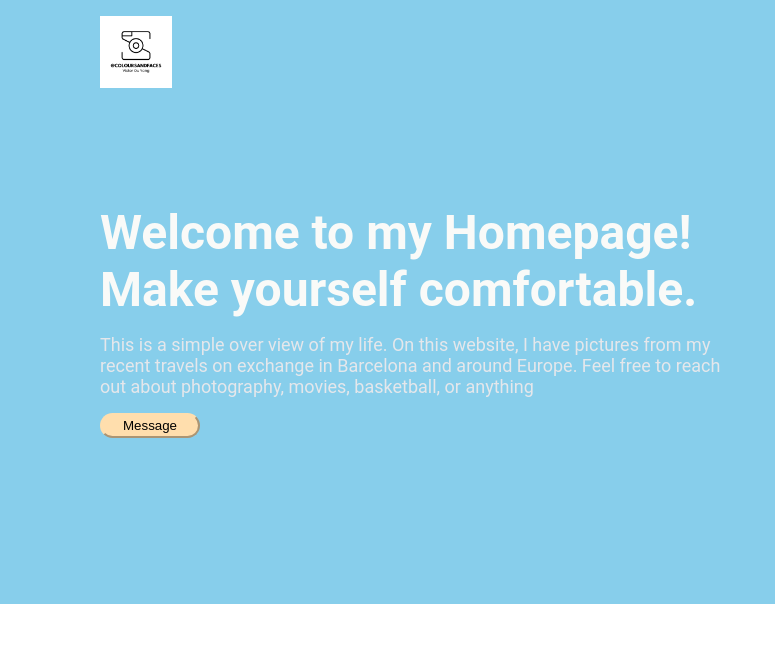
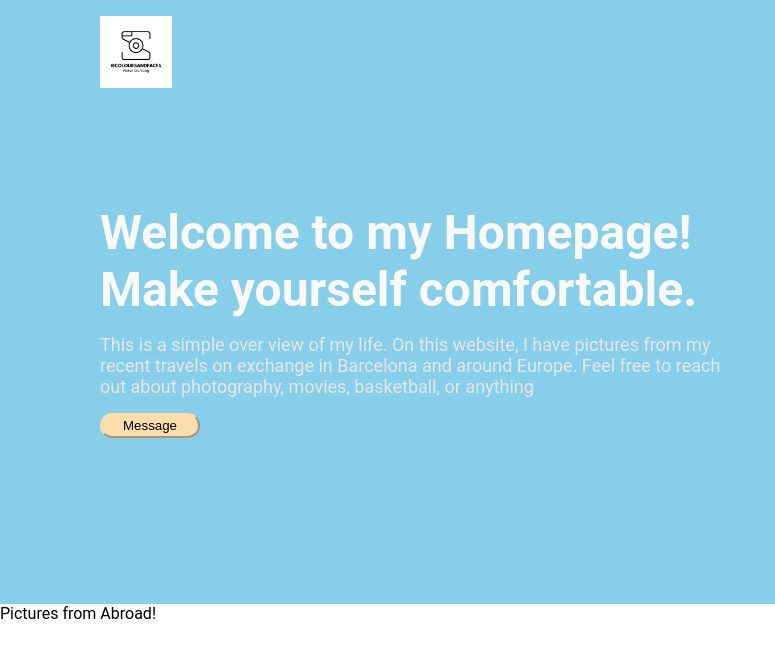
Before and after one commit to coloursandfaces/landing-page, a plain HTML site: page index.html in a window 1280 px wide. Shown: the full height of the page, 0-775 px from the left. Drawn offline with Linux system fonts and the light colour scheme.

Commit message:
Updated the second and third sections

```diff
--- a/index.html
+++ b/index.html
@@ -32,7 +32,7 @@
       height="auto">
     </div>
     <div class="third">
-
+      <div class="third-title">Pictures from Abroad!</div>
     </div>
 
   </body>
```
